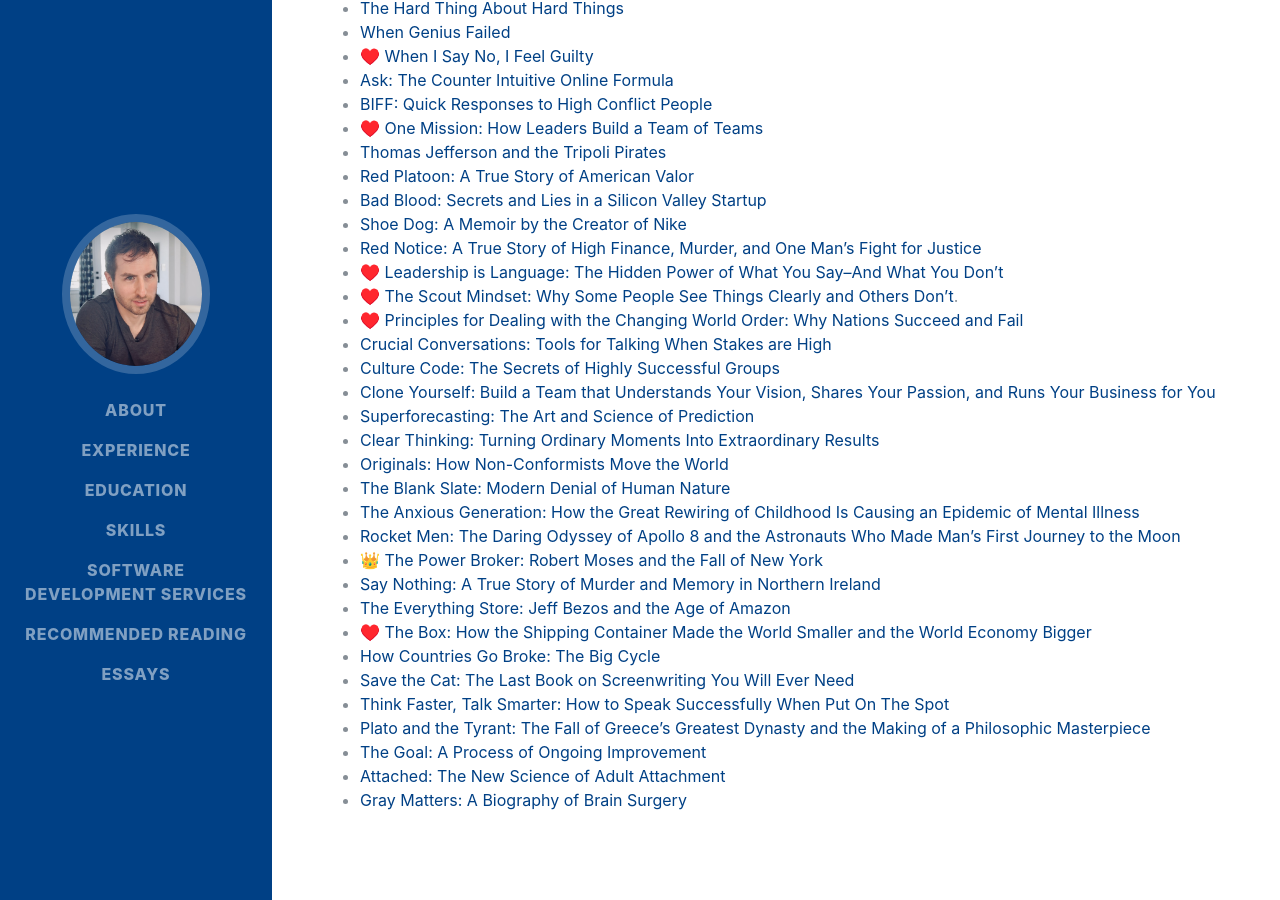
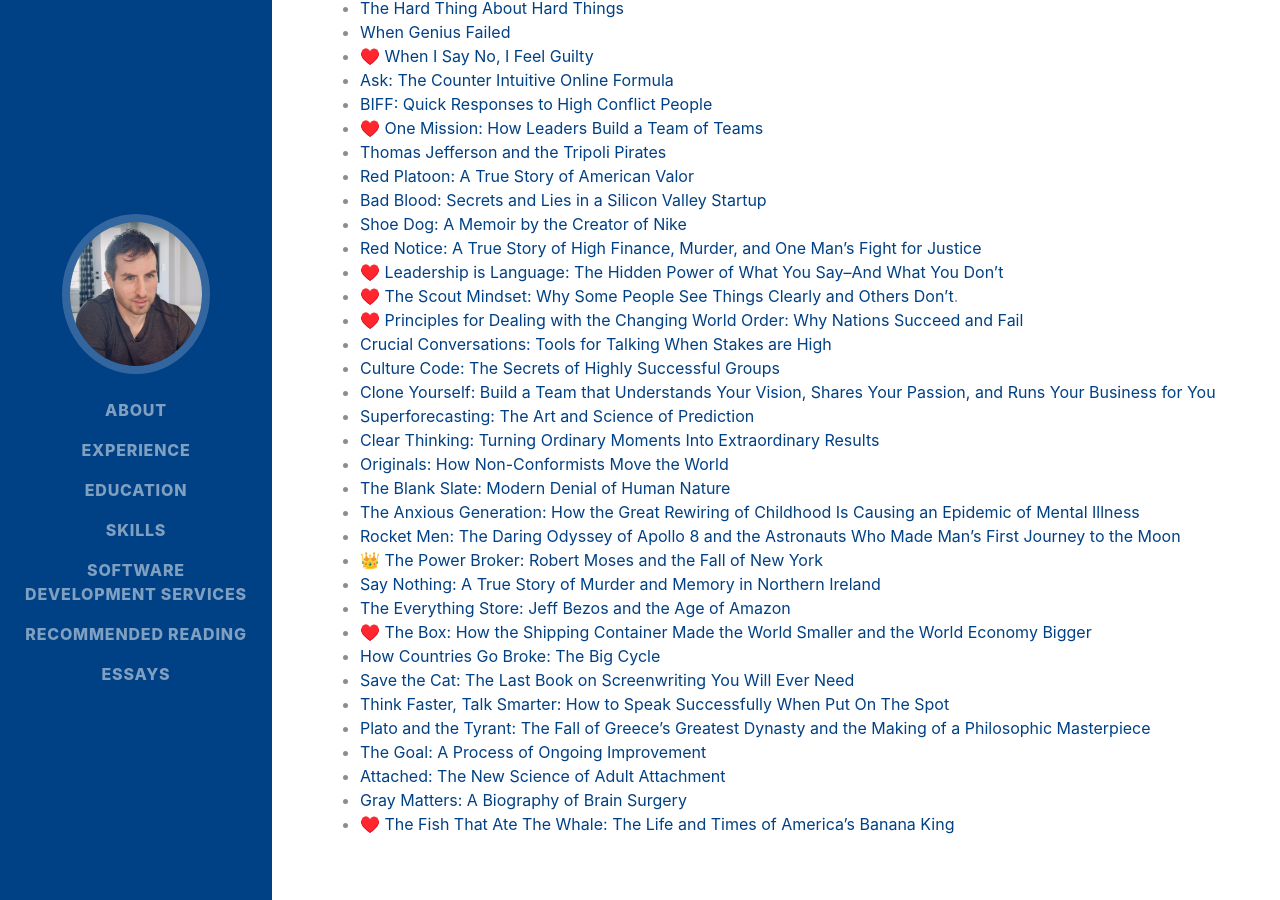
Before and after one commit to apexdodge/apexdodge.github.io, a Jekyll site: the page built from recommended-reading.md, in a window 1280 px wide and 900 px high, scrolled down 935 px. Built offline with Jekyll 4.4.1, drawn with Linux system fonts in a browser that asks for light colours; some web fonts are replaced.

Commit message:
Add 'The Fish That Ate The Whale' to reading list

```diff
--- a/recommended-reading.md
+++ b/recommended-reading.md
@@ -78,3 +78,4 @@ bluth_page_subtitle:
   * [The Goal: A Process of Ongoing Improvement](https://amzn.to/4jORp0P)
   * [Attached: The New Science of Adult Attachment](https://amzn.to/4qEG6eg)
   * [Gray Matters: A Biography of Brain Surgery](https://amzn.to/4wADUHQ)
+  * ♥️ [The Fish That Ate The Whale: The Life and Times of America's Banana King](https://amzn.to/4Abss7m)
```
